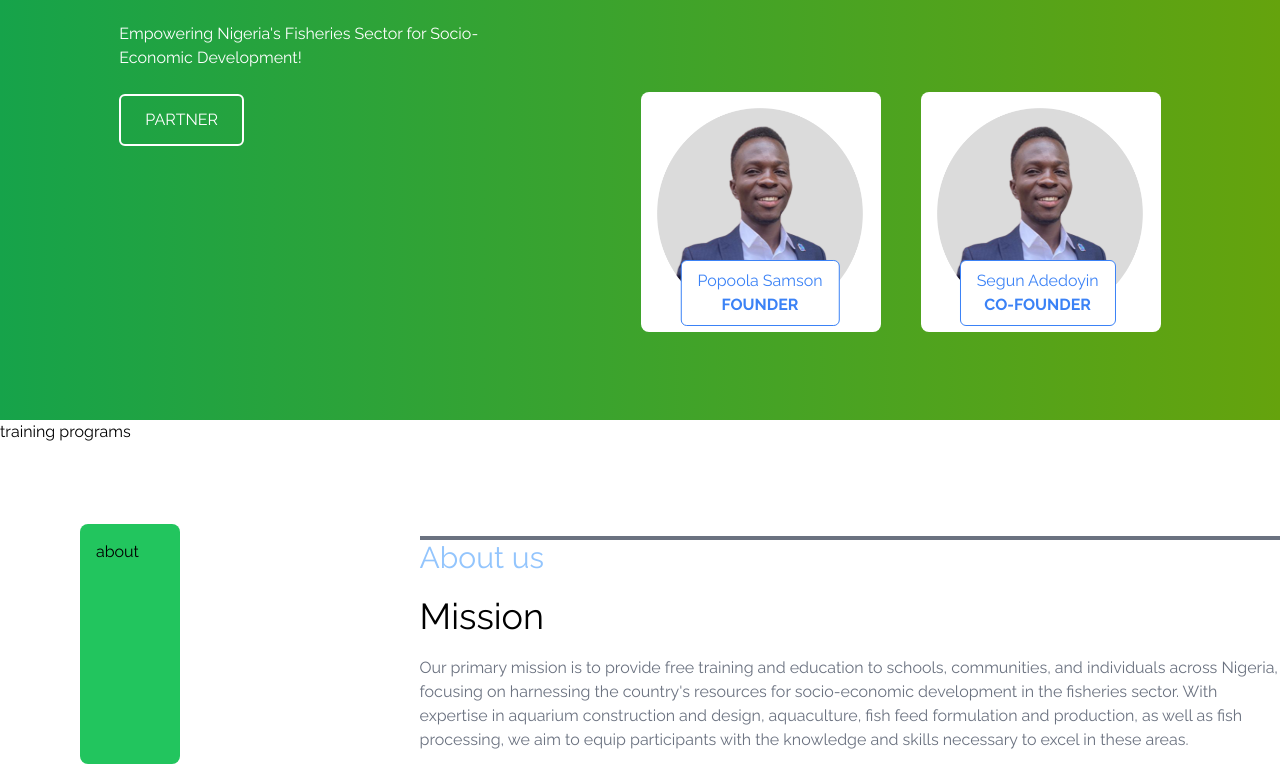
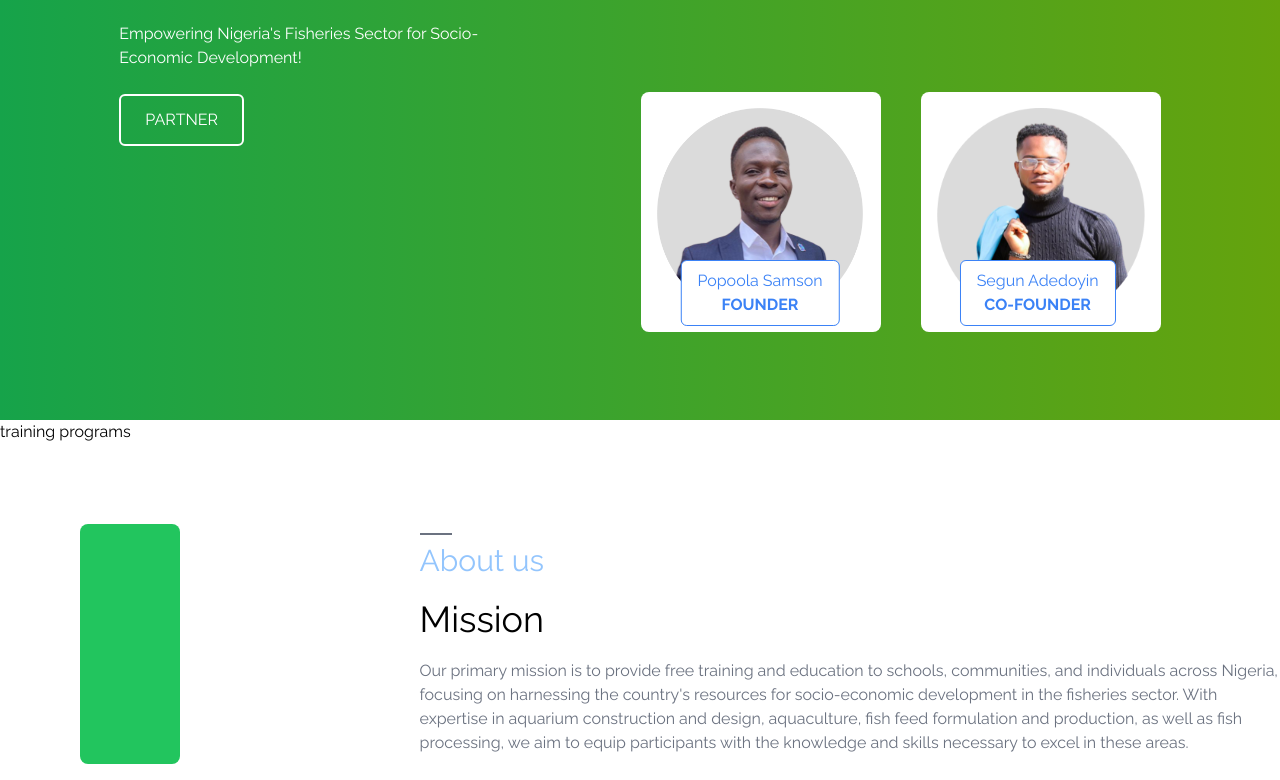
Before and after one commit to blessingsmart/sourcereflect1, a React (Create React App) app: page / in a window 1280 px wide. Shown: the part 380-1160 px from the top of the page. Built offline with nearby package versions, Linux system fonts and the light colour scheme.

Commit message:
new file:   src/assets/heroImage1.png 	modified:   src/components/About.jsx 	modified:   src/components/Home.jsx

```diff
--- a/src/components/About.jsx
+++ b/src/components/About.jsx
@@ -4,11 +4,10 @@ export const About = () => {
   return (
     <div className='h-full bg-white '>
       <div className='flex mx-auto m-20 gap-60 items-center justify-center'>
-      <div className='bg-green-500 ml-20 h-60 w-72 p-4 rounded-lg'>
-          about
-      </div>
+      <div className='bg-green-500 ml-20 h-60 w-72 p-4 rounded-lg'></div>
       <div className='flex flex-col'>
-        <div className='text-3xl text-blue-300 inline border-t-4 border-gray-500 '>
+        <div className='border-t-2 border-gray-500 w-8 p-1'></div>
+        <div className='text-3xl text-blue-300 inline '>
           About us
         </div>
         <div>
--- a/src/components/Home.jsx
+++ b/src/components/Home.jsx
@@ -1,6 +1,8 @@
 import React from 'react'
 import { Link } from "react-scroll";
 import heroImage from "../assets/heroImage.png"
+import heroImage1 from "../assets/heroImage1.png"
+
 
 export const Home = () => {
   return (
@@ -32,7 +34,7 @@ export const Home = () => {
                 </div>
                 <div className='relative'>
                      <div className='bg-white h-60 w-60 p-4 rounded-lg'>
-                        <img src={heroImage} alt='my profile' className='mx-auto mb-10' />
+                        <img src={heroImage1} alt='my profile' className='mx-auto mb-10' />
                       </div>
                       <button className='absolute bottom-1.5 translate-x-1/4  bg-white border border-blue-500 text-blue-500 px-4 py-2 mt-2 items-center rounded-md cursor-pointer'>
                       Segun Adedoyin <br />
```
Also changed, not shown: src/assets/heroImage1.png (added).
